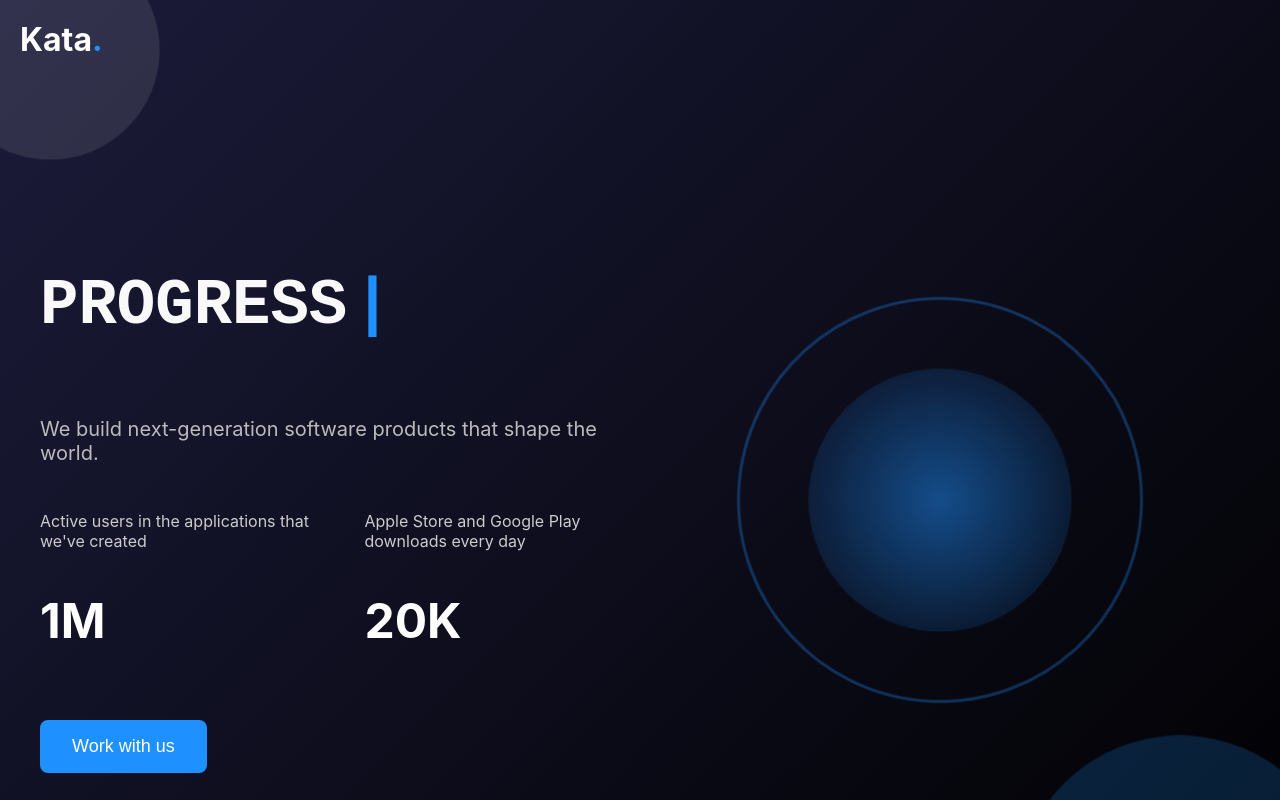
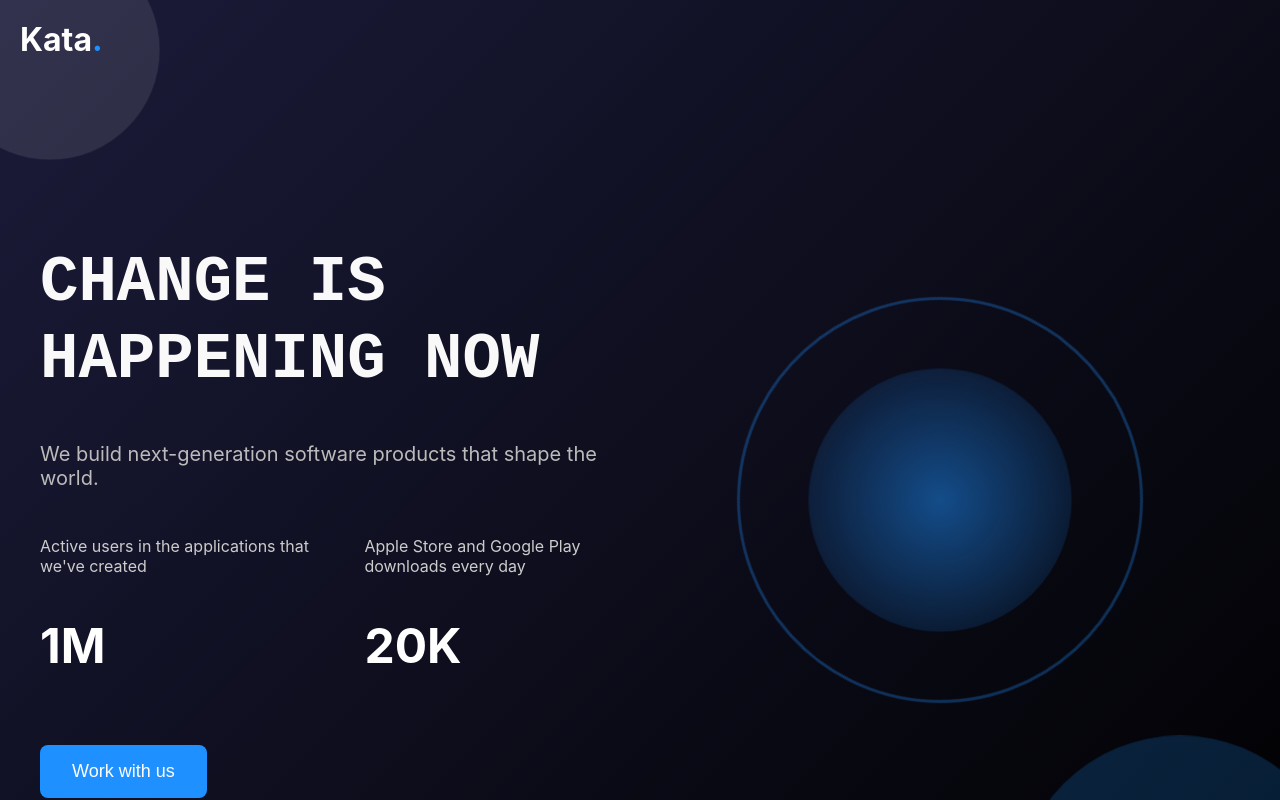
Before and after one commit to lvvNikolas/Kata, a Next.js app: page / in a window 1280 px wide. Shown: the top 800 px of the page. Built offline with nearby package versions, Linux system fonts and the light colour scheme.

Commit message:
removed type Text

```diff
--- a/src/app/components/Header.js
+++ b/src/app/components/Header.js
@@ -1,44 +1,9 @@
 'use client';
 
-import { useEffect, useState } from 'react';
 import Link from 'next/link';
 import styles from '../styles/Header.module.css';
 
-const phrases = [
-  'Change is happening now',
-  'Progress is shaping the future',
-  'Innovation starts with action',
-];
-
 export default function Header() {
-  const [text, setText] = useState('');
-  const [index, setIndex] = useState(0);
-  const [charIndex, setCharIndex] = useState(0);
-  const [isDeleting, setIsDeleting] = useState(false);
-
-  useEffect(() => {
-    const currentPhrase = phrases[index % phrases.length];
-    const typingSpeed = isDeleting ? 50 : 100;
-
-    const timeout = setTimeout(() => {
-      setText(
-        isDeleting
-          ? currentPhrase.substring(0, charIndex - 1)
-          : currentPhrase.substring(0, charIndex + 1)
-      );
-      setCharIndex(isDeleting ? charIndex - 1 : charIndex + 1);
-
-      if (!isDeleting && charIndex === currentPhrase.length) {
-        setTimeout(() => setIsDeleting(true), 1500);
-      } else if (isDeleting && charIndex === 0) {
-        setIsDeleting(false);
-        setIndex((prev) => (prev + 1) % phrases.length);
-      }
-    }, typingSpeed);
-
-    return () => clearTimeout(timeout);
-  }, [charIndex, isDeleting, index]);
-
   return (
     <header className={styles.header}>
       <div className={styles.headerWrapper}>
@@ -50,11 +15,7 @@ export default function Header() {
 
         <div className={styles.headerContent}>
           <h1 className={styles.typewriter}>
-            {text}
-            <span className={styles.cursor}>|</span>
-            <span className={styles.phrasePlaceholder}>
-              {phrases.reduce((a, b) => (a.length > b.length ? a : b))}
-            </span>
+            Change is happening now
           </h1>
 
           <p className={styles.subheadline}>
--- a/src/app/styles/Header.module.css
+++ b/src/app/styles/Header.module.css
@@ -48,40 +48,15 @@
 }
 
 .typewriter {
-  font-size: clamp(28px, 6vw, 64px); /* Адаптивный шрифт */
+  font-size: clamp(28px, 6vw, 64px);
   font-weight: bold;
   color: #f9f9f9;
   text-transform: uppercase;
-  min-height: 80px;
   font-family: 'Courier New', Courier, monospace;
-  overflow: hidden;
-  display: inline-block;
-  position: relative;
+  display: block;
   max-width: 100%;
-  text-align: center;
-  word-break: break-word;
-  white-space: normal; /* разрешаем перенос строк */
-}
-
-.cursor {
-  display: inline-block;
-  margin-left: 6px;
-  color: #1e90ff;
-  animation: blink 1s step-start infinite;
-}
-
-.phrasePlaceholder {
-  visibility: hidden;
-  display: inline-block;
-  height: 0;
-  overflow: hidden;
-  position: absolute;
-  white-space: nowrap;
-}
-
-@keyframes blink {
-  0%, 100% { opacity: 1; }
-  50% { opacity: 0; }
+  height: auto;
+  line-height: 1.2;
 }
 
 .subheadline {
@@ -89,23 +64,12 @@
   color: #bbbbbb;
   margin-bottom: 30px;
   max-width: 600px;
-  animation: fadeUp 0.8s ease forwards;
-  opacity: 0;
-  animation-delay: 0.2s;
-}
-
-.headerContent h1,
-.statsContainer,
-.ctaButton {
-  animation: fadeUp 0.8s ease forwards;
-  opacity: 0;
 }
 
 .statsContainer {
   display: flex;
   gap: 50px;
   margin-bottom: 30px;
-  animation-delay: 0.4s;
 }
 
 .statItem p {
@@ -127,7 +91,6 @@
   border-radius: 8px;
   cursor: pointer;
   transition: all 0.3s ease;
-  animation-delay: 0.6s;
 }
 
 .ctaButton:hover {
@@ -136,40 +99,30 @@
   box-shadow: 0 5px 15px rgba(30, 144, 255, 0.3);
 }
 
-@keyframes fadeUp {
-  0% {
-    transform: translateY(30px);
-    opacity: 0;
-  }
-  100% {
-    transform: translateY(0);
-    opacity: 1;
-  }
+/* Decorative background effects */
+.header::before,
+.header::after {
+  content: '';
+  position: absolute;
+  border-radius: 50%;
+  z-index: 0;
 }
 
 .header::before {
-  content: '';
-  position: absolute;
   top: -50px;
   left: -50px;
   width: 200px;
   height: 200px;
   background: rgba(255, 255, 255, 0.1);
-  border-radius: 50%;
-  z-index: 0;
   animation: pulse 2s infinite;
 }
 
 .header::after {
-  content: '';
-  position: absolute;
   bottom: -50px;
   right: -50px;
   width: 300px;
   height: 300px;
   background: rgba(30, 144, 255, 0.2);
-  border-radius: 50%;
-  z-index: 0;
   animation: pulse 2s infinite;
 }
 
@@ -220,6 +173,7 @@
   100% { transform: rotate(360deg); }
 }
 
+/* Responsive styles */
 @media (max-width: 768px) {
   .header {
     flex-direction: column;
@@ -248,9 +202,7 @@
   }
 
   .typewriter {
-    font-size: 48px;
-    line-height: 1.3;
-    min-height: 72px;
+    font-size: 42px;
   }
 
   .statsContainer {
```
